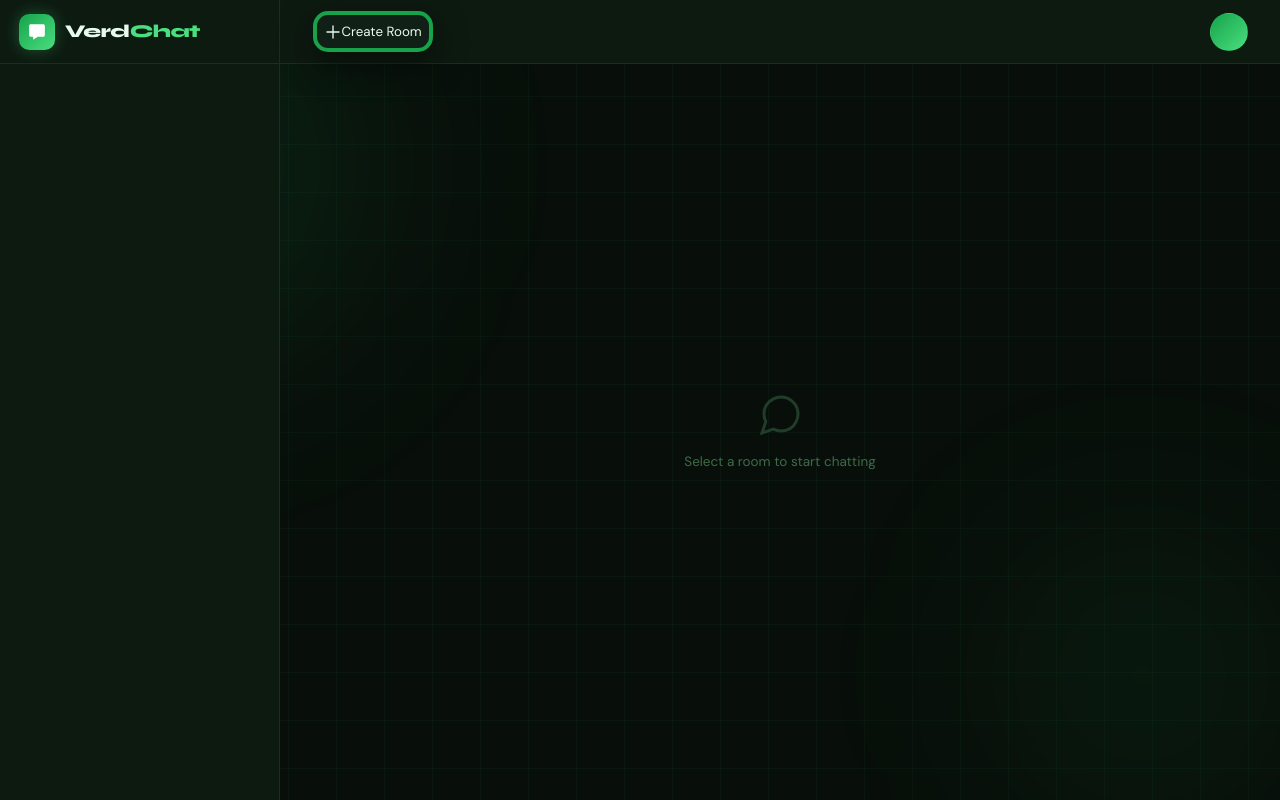
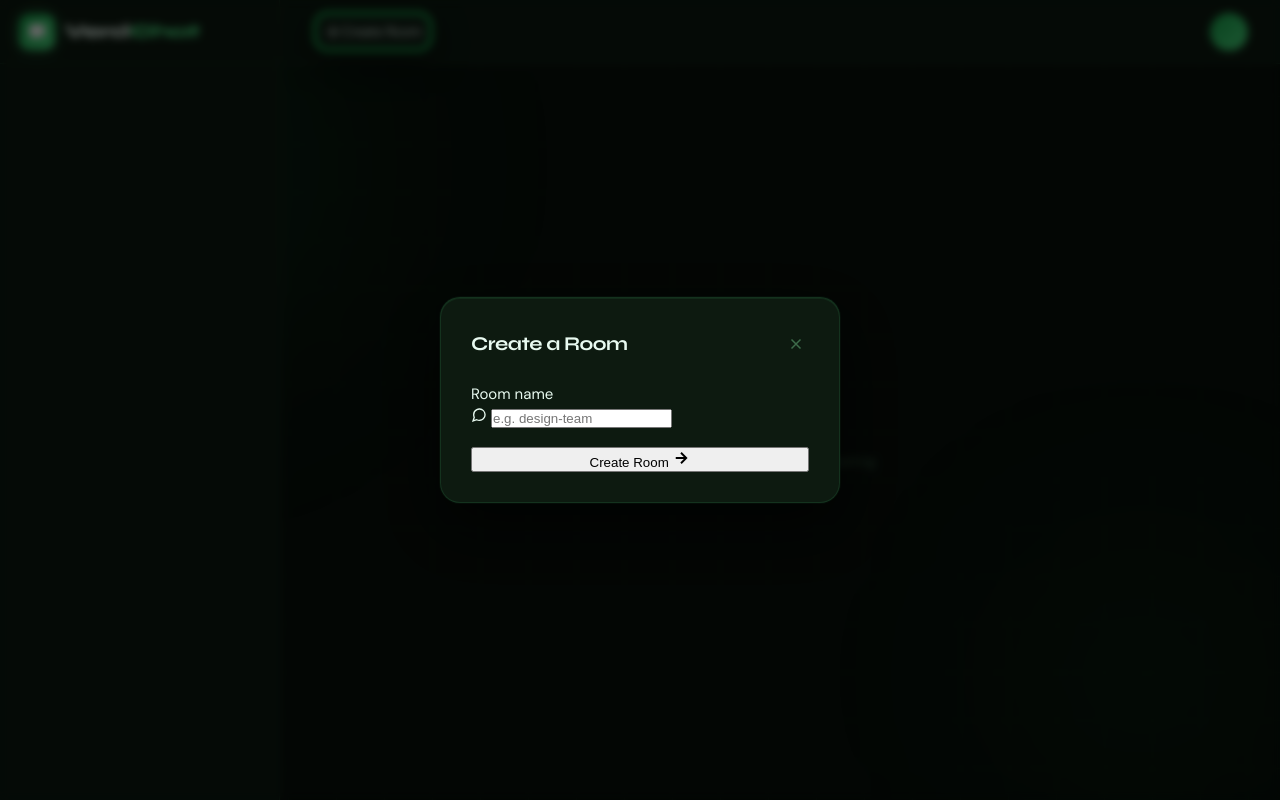
Before and after one commit to rafi98k/VerdChat, a website: page views/chat.html in a window 1280 px wide. Both pictures are taken after a click on the button "Create Room". Drawn offline with Linux system fonts and the light colour scheme; no server answers.

Commit message:
Added create room functionality and some styling ,with some tweaks on the frontend logic

```diff
--- a/public/js/chat.js
+++ b/public/js/chat.js
@@ -30,6 +30,49 @@ document.addEventListener('click', (e) => {
     dropdown.classList.remove('open');
   }
 });
+
+/*----------------Create room form---------------------------------------------------*/
+const modalOverlay = document.getElementById('modalOverlay');
+const createRoomBtn = document.getElementById("createRoom");
+const modalClose = document.getElementById('modalClose');
+const createRoomForm = document.getElementById('createRoomForm');
+
+createRoomBtn.addEventListener('click',(e)=>{
+  modalOverlay.classList.add('open');
+});
+
+modalClose.addEventListener('click',(e)=>{
+  modalOverlay.classList.remove('open');
+});
+modalOverlay.addEventListener('click', (e) => {
+  if (e.target === modalOverlay) modalOverlay.classList.remove('open');
+});
+
+createRoomForm.addEventListener('submit',async(e)=>{
+    const roomName =  document.getElementById('roomName').value.trim();
+    if (!roomName) return;
+    try{
+    const res = await fetch('api/rooms/create',{
+      method :"POST",
+      headers: { 'Content-Type': 'application/json' },
+      credentials : "include",
+      body : JSON.stringify({roomName}),
+    });
+    if(!res.ok){
+        console.log('failed to create room');
+      }
+    const room = await res.json();
+    document.getElementById('roomList').appendChild(renderRoomDiv(room));
+    modalOverlay.classList.remove('open');
+    createRoomForm.reset();
+  } catch(err){
+    console.log(err);
+  }
+
+
+});
+
+//Get the chat area div to render chatrooms
 const chatArea = document.getElementById('chatArea');
 
 //render client rooms on the sidebar
@@ -147,6 +190,7 @@ function NewDaySeparator(date) {
 
 //Fetch the api for all messages for a room and load them for user
 async function loadMessages(roomId) {
+
   const messagesContainer = document.getElementById("messages");
   const target = `/api/rooms/${roomId}/messages`;
   try{
@@ -156,6 +200,11 @@ async function loadMessages(roomId) {
 
     const data = await res.json();
     const fragment = document.createDocumentFragment();
+    /*message sending form sets prevDate to current date whenever submitted*/
+    /*which results in comparison below returning true leading to today's messages'*/
+    /*not being distinguished from yesterday's (only when this function is executed)*/
+    //so it must be reset to get clean delimiters .
+    prevDate = null;
     data.messages.forEach((msg,i) =>{
       const date = new Date(msg.createdAt).toLocaleDateString(undefined, {
           weekday: "long",
--- a/public/style/chat.css
+++ b/public/style/chat.css
@@ -230,11 +230,16 @@ html, body {
   border-color: var(--green-600);
   color: var(--text-primary);
   font-family: var(--font-body);
+  cursor: pointer;
+}
+.create-room:hover{
+  background-color: var(--green-900);
 }
 .create-room .p{
   position: relative;
   left :1px;
 }
+
 /* ── Profile + dropdown ─────────────────────────────── */
 .profile {
   display: flex;
@@ -511,3 +516,74 @@ html, body {
     padding: 4px 10px;
     border-radius: 12px;
 }
+
+/* ── Modal (create room form) ──────────────────────────────────────────── */
+.modal-overlay {
+  position: fixed;
+  inset: 0;
+  background: rgba(0,0,0,0.6);
+  backdrop-filter: blur(4px);
+  z-index: 50;
+  display: flex;
+  align-items: center;
+  justify-content: center;
+  opacity: 0;
+  pointer-events: none;
+  transition: opacity 0.2s;
+}
+.modal-overlay.open {
+  opacity: 1;
+  pointer-events: auto;
+}
+
+.modal-card {
+  background: var(--surface);
+  border: 1px solid var(--border);
+  border-radius: 20px;
+  padding: 2rem;
+  width: 100%;
+  max-width: 400px;
+  box-shadow:
+    0 0 0 1px rgba(74,222,128,0.04),
+    0 24px 60px rgba(0,0,0,0.6),
+    inset 0 1px 0 rgba(74,222,128,0.08);
+  transform: translateY(12px);
+  transition: transform 0.2s;
+}
+.modal-overlay.open .modal-card {
+  transform: translateY(0);
+}
+
+.modal-header {
+  display: flex;
+  align-items: center;
+  justify-content: space-between;
+  margin-bottom: 1.5rem;
+}
+.modal-header h2 {
+  font-family: var(--font-display);
+  font-size: 1.3rem;
+  font-weight: 700;
+  letter-spacing: -0.5px;
+  color: var(--text-primary);
+}
+.modal-close {
+  background: none;
+  border: none;
+  color: var(--text-muted);
+  cursor: pointer;
+  display: grid;
+  place-items: center;
+  padding: 4px;
+  border-radius: var(--radius-sm);
+}
+.modal-close:hover {
+  color: var(--text-primary);
+  background: var(--surface-2);
+}
+
+.modal-form {
+  display: flex;
+  flex-direction: column;
+  gap: 1.1rem;
+}
--- a/public/style/login.css
+++ b/public/style/login.css
@@ -38,7 +38,9 @@ html, body {
   font-family: var(--font-body);
   font-size: 15px;
   line-height: 1.6;
-  overflow: hidden;
+  overflow: auto;
+  scrollbar-width: thin; /* Options: auto, thin, none */
+  scrollbar-color: black var(--green-600); /* thumb-color track-color */
 }
 
 /* ── Background grid ───────────────────────────────── */
--- a/views/chat.html
+++ b/views/chat.html
@@ -43,6 +43,7 @@
           </div>
           <span class="brand-name">Verd<em>Chat</em></span>
         </div>
+        <!-- create room button (topbar) -->
         <button class="create-room" id="createRoom">
           <svg viewBox="0 0 24 24" width="16" height="16" fill="currentColor">
             <path d="M11 3a1 1 0 0 1 2 0v8h8a1 1 0 0 1 0 2h-8v8a1 1 0 0 1-2 0v-8H3a1 1 0 0 1 0-2h8V3z"/>
@@ -89,8 +90,42 @@
 
     </main>
 
+
+
+
   </div>
-
+   <!-- create room card -->
+  <div class="modal-overlay" id="modalOverlay">
+  <div class="modal-card">
+    <div class="modal-header">
+      <h2>Create a Room</h2>
+      <button class="modal-close" id="modalClose">
+        <svg width="18" height="18" viewBox="0 0 24 24" fill="none" stroke="currentColor" stroke-width="2">
+          <path d="M18 6L6 18M6 6l12 12"/>
+        </svg>
+      </button>
+    </div>
+    <form class="modal-form" id="createRoomForm">
+      <div class="field">
+        <label for="roomName">Room name</label>
+        <div class="input-wrap">
+          <svg class="input-icon" width="16" height="16" viewBox="0 0 24 24" fill="none" stroke="currentColor" stroke-width="2">
+            <path d="M21 11.5a8.38 8.38 0 0 1-.9 3.8 8.5 8.5 0 0 1-7.6 4.7 8.38 8.38 0 0 1-3.8-.9L3 21l1.9-5.7a8.38 8.38 0 0 1-.9-3.8 8.5 8.5 0 0 1 4.7-7.6 8.38 8.38 0 0 1 3.8-.9h.5a8.48 8.48 0 0 1 8 8v.5z"/>
+          </svg>
+          <input type="text" id="roomName" placeholder="e.g. design-team" required />
+        </div>
+      </div>
+      <button type="submit" class="btn-submit">
+        <span class="btn-text">Create Room</span>
+        <span class="btn-arrow">
+          <svg width="18" height="18" viewBox="0 0 24 24" fill="none" stroke="currentColor" stroke-width="2.5">
+            <path d="M5 12h14M12 5l7 7-7 7"/>
+          </svg>
+        </span>
+      </button>
+    </form>
+  </div>
+</div>
 
 </body>
 </html>
```
Also changed, not shown: src/controllers/roomsController.js (+15 -2 lines).
